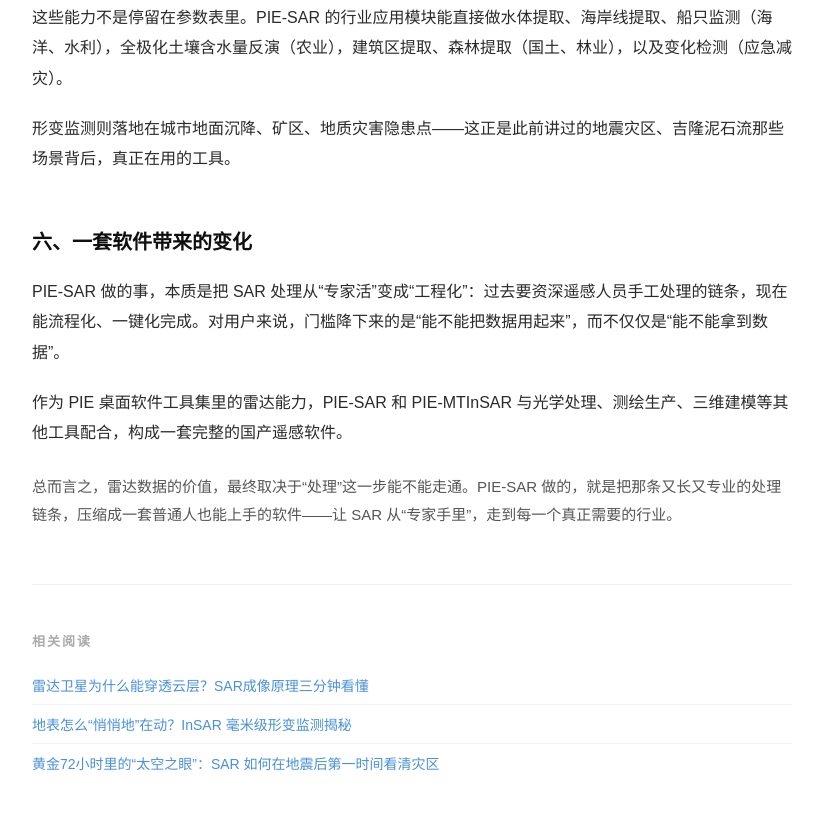
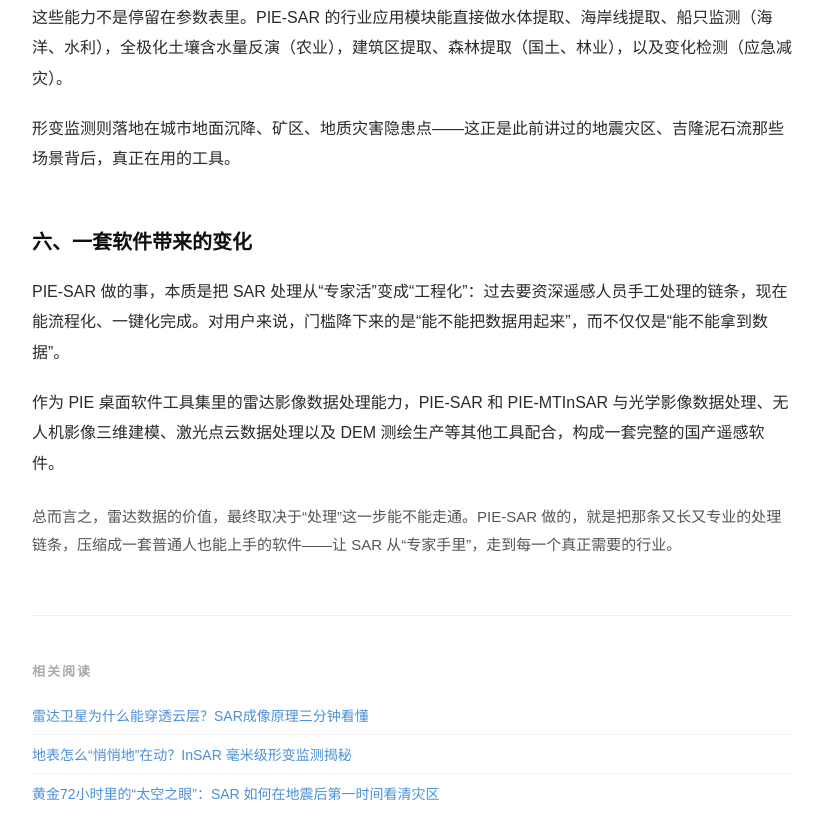
Before and after one commit to haibin-yu/piesat-prod, a plain HTML site: page article-c5-pie-sar.html in a window 1280 px wide. Shown: the part 3387-4227 px from the top of the page, without its empty margins (228-1051 px from the left). Drawn offline with Linux system fonts and the light colour scheme.

Commit message:
update article-c5-pie-sar.html

```diff
--- a/article-c5-pie-sar.html
+++ b/article-c5-pie-sar.html
@@ -240,7 +240,7 @@ async function copyArticleText(){
   </p>
 
   <p>
-    作为 PIE 桌面软件工具集里的雷达能力，PIE-SAR 和 PIE-MTInSAR 与光学处理、测绘生产、三维建模等其他工具配合，构成一套完整的国产遥感软件。
+    作为 PIE 桌面软件工具集里的雷达影像数据处理能力，PIE-SAR 和 PIE-MTInSAR 与光学影像数据处理、无人机影像三维建模、激光点云数据处理以及 DEM 测绘生产等其他工具配合，构成一套完整的国产遥感软件。
   </p>
 
   <div class="a-insight">
```
